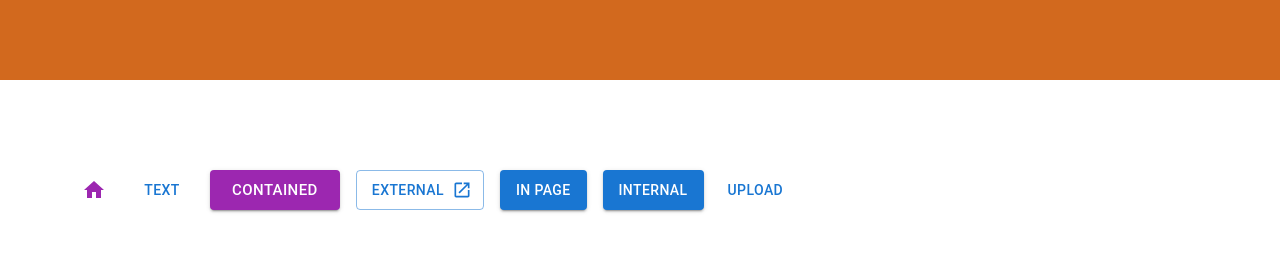
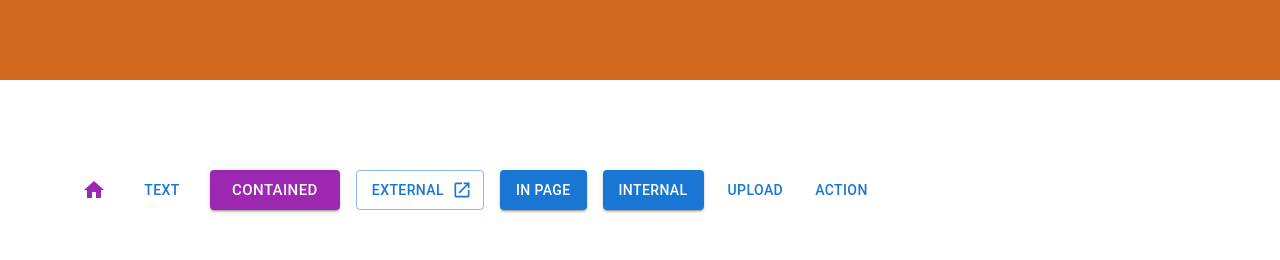
Before and after one commit to Ted2121/react-molecules, a React (Vite) app in the folder react-molecules/: page / in a window 1280 px wide. Shown: the top 260 px of the page. Built offline with nearby package versions, Linux system fonts and the light colour scheme.

Commit message:
created example of onClickHandler

```diff
--- a/react-molecules/src/examples/button/button-repository.example.ts
+++ b/react-molecules/src/examples/button/button-repository.example.ts
@@ -1,5 +1,5 @@
 import ButtonProps from '../../buttons/types/button-props.model';
-import { ChangeEvent } from 'react';
+import { ChangeEvent, MouseEventHandler } from 'react';
 
 // these functions are just examples - build the buttons you need using the exposed properties on ButtonProps
 export function getTextButton(labelText: string, tooltipText?: string, id?: string): ButtonProps {
@@ -52,3 +52,10 @@ export function getUploadButton(
         uploadMultiple: uploadMultiple
     }
 }
+
+export function getClickActionButton(labelText: string, handleClick: MouseEventHandler<HTMLButtonElement>) {
+    return {
+        labelText: labelText,
+        onClick: handleClick
+    }
+}
--- a/react-molecules/src/examples/button/buttons.example.tsx
+++ b/react-molecules/src/examples/button/buttons.example.tsx
@@ -1,7 +1,7 @@
 import * as React from 'react';
 import { Box } from '@mui/material';
 import ButtonComponent from '../../buttons/button.component';
-import { getContainedLargeButton, getInPageLinkButton, getInternalLinkButton, getTextButton, getUploadButton } from './button-repository.example';
+import { getClickActionButton, getContainedLargeButton, getInPageLinkButton, getInternalLinkButton, getTextButton, getUploadButton } from './button-repository.example';
 import ButtonProps from '../../buttons/types/button-props.model';
 import HomeIcon from '@mui/icons-material/Home';
 import LaunchIcon from '@mui/icons-material/Launch';
@@ -42,6 +42,12 @@ export default function Buttons() {
         }
     }
 
+    const clickActionButton = getClickActionButton('Action', handleClick)
+
+    function handleClick() {
+        alert('Button was clicked');
+    }
+
     return (
         <Box sx={{ display: 'flex', gap: 2, padding: '10px', height: '100px' }}>
             <ButtonComponent {...homeButton} />
@@ -51,6 +57,7 @@ export default function Buttons() {
             <ButtonComponent {...inPageLinkButton} />
             <ButtonComponent {...internalLinkButton} />
             <ButtonComponent {...uploadButton} />
+            <ButtonComponent {...clickActionButton} />
         </Box>
     )
 }
```
